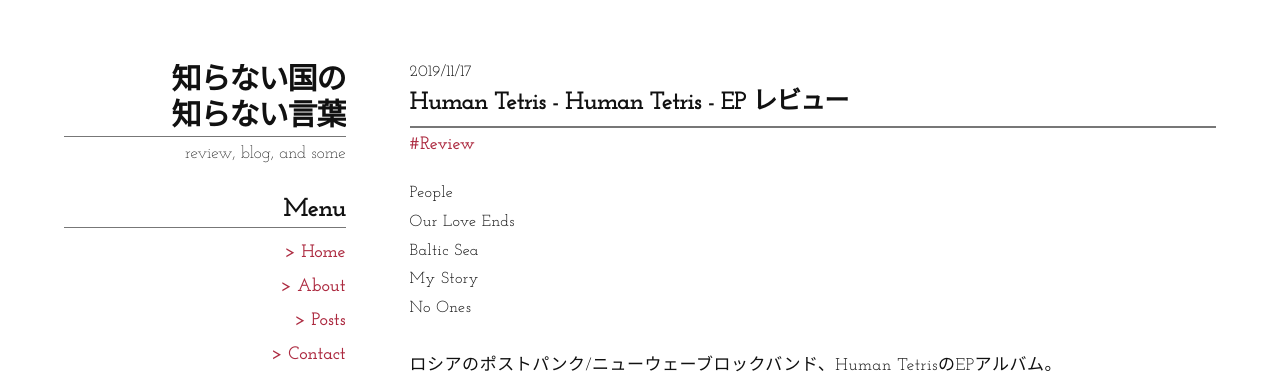
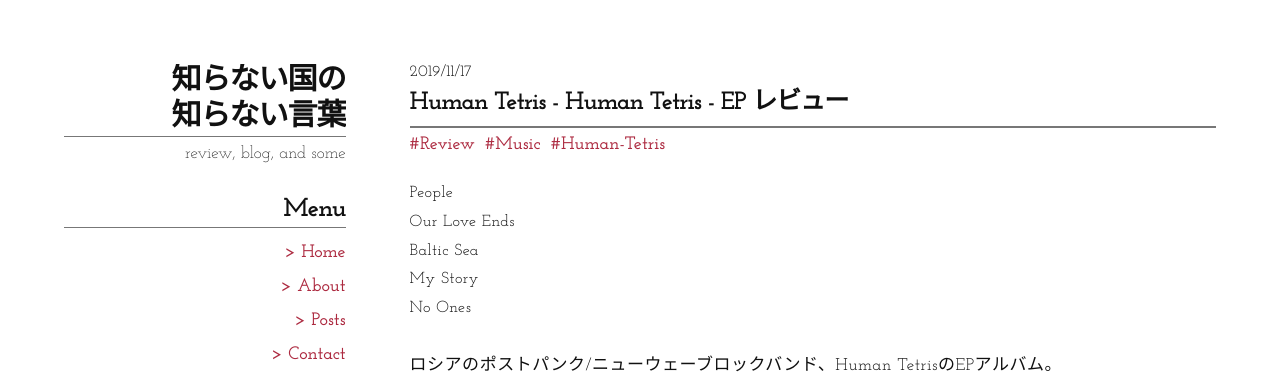
Before and after one commit to K1000ch/typewriter, a Gatsby site: page /blog/posts/2019-11-15-human-tetris-ep-review in a window 1280 px wide. Shown: the top 390 px of the page. Built offline with nearby package versions, Linux system fonts and the light colour scheme; Gatsby itself is replaced by a stand-in of ours; a web font is replaced by a local one.

Commit message:
edit post

```diff
--- a/src/pages/blog/posts/2019-11-15-human-tetris-ep-review.md
+++ b/src/pages/blog/posts/2019-11-15-human-tetris-ep-review.md
@@ -8,6 +8,8 @@
 featuredimage: /img/a0342448387_10.jpg
 tags:
   - Review
+  - Music
+  - Human-Tetris
 ---
 1. People
 1. Our Love Ends
```
